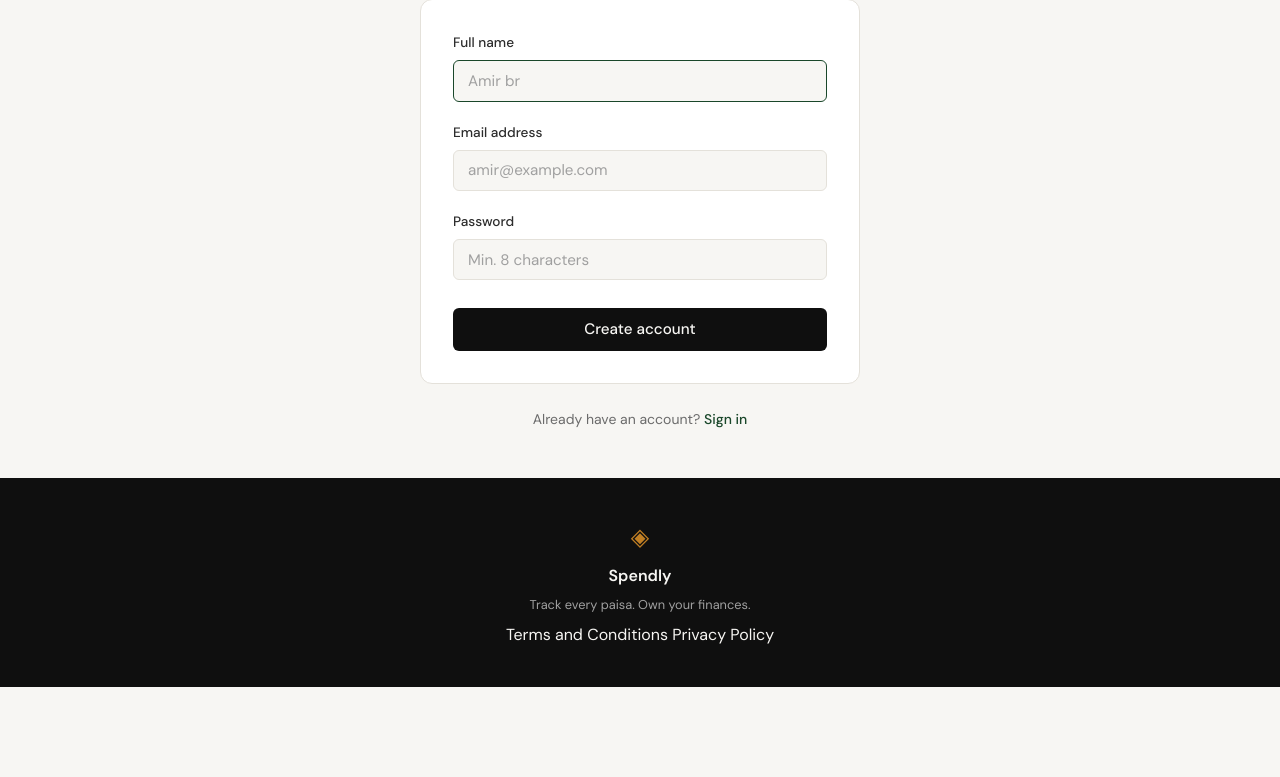
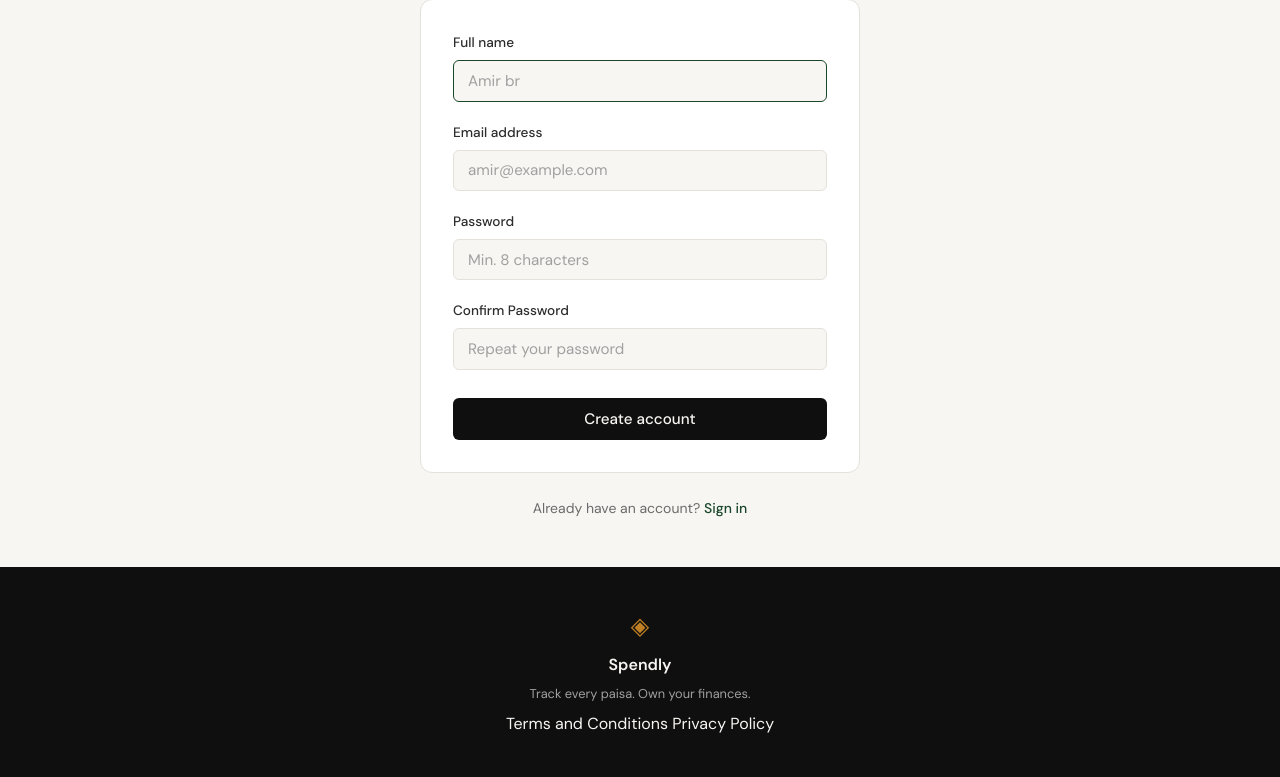
Before and after one commit to AmirBR996/Agentic_coding_Claude-Code, a FastAPI app: page /register in a window 1280 px wide. Shown: the part 224-1001 px from the top of the page. Before the commit the page ends 911 px from the top, so only its background shows below. Run offline with FastAPI, Linux system fonts and the light colour scheme.

Commit message:
login&register

```diff
--- a/database/db.py
+++ b/database/db.py
@@ -11,6 +11,27 @@ def get_db():
     conn.row_factory = sqlite3.Row
     conn.execute("PRAGMA foreign_keys = ON")
     return conn
+
+def get_user_by_email(email: str):
+    """
+    Retrieves a user from the database by their email address.
+    """
+    with get_db() as conn:
+        return conn.execute("SELECT * FROM users WHERE email = ?", (email,)).fetchone()
+
+def create_user(name: str, email: str, password: str):
+    """
+    Hashes the password and inserts a new user into the users table.
+    Returns the new user's id.
+    """
+    password_hash = generate_password_hash(password)
+    with get_db() as conn:
+        cursor = conn.execute(
+            "INSERT INTO users (name, email, password_hash) VALUES (?, ?, ?)",
+            (name, email, password_hash)
+        )
+        conn.commit()
+        return cursor.lastrowid
 
 def init_db():
     """
--- a/main.py
+++ b/main.py
@@ -1,9 +1,11 @@
-from fastapi import FastAPI, Request
-from fastapi.responses import HTMLResponse
+from fastapi import FastAPI, Request, Form, Depends, HTTPException
+from fastapi.responses import HTMLResponse, RedirectResponse
 from fastapi.staticfiles import StaticFiles
 from fastapi.templating import Jinja2Templates
+from starlette.middleware.sessions import SessionMiddleware
 from contextlib import asynccontextmanager
-from database.db import init_db, seed_db
+from database.db import init_db, seed_db, get_user_by_email, create_user
+from werkzeug.security import check_password_hash
 
 @asynccontextmanager
 async def lifespan(app: FastAPI):
@@ -13,56 +15,90 @@ async def lifespan(app: FastAPI):
 
 app = FastAPI(lifespan=lifespan)
 
+# Session middleware for cookie-based sessions
+app.add_middleware(SessionMiddleware, secret_key="spendly-dev-secret-key")
+
 app.mount("/static", StaticFiles(directory="static"), name="static")
 
 templates = Jinja2Templates(directory="templates")
 
+# Dependency to protect routes
+def get_current_user(request: Request):
+    user_id = request.session.get("user_id")
+    if not user_id:
+        # Redirect to login if not authenticated
+        raise HTTPException(status_code=303, headers={"Location": "/login"})
+    return user_id
 
 @app.get("/", response_class=HTMLResponse)
 def landing(request: Request):
     return templates.TemplateResponse(request, "landing.html")
 
-
 @app.get("/register", response_class=HTMLResponse)
 def register(request: Request):
-    return templates.TemplateResponse(request, "register.html")
+    error = request.query_params.get("error")
+    return templates.TemplateResponse(request, "register.html", {"request": request, "error": error})
 
+@app.post("/register")
+def register_post(
+    request: Request,
+    name: str = Form(...),
+    email: str = Form(...),
+    password: str = Form(...),
+    confirm_password: str = Form(...)
+):
+    if not name or not email or not password or not confirm_password:
+        return RedirectResponse(url="/register?error=All+fields+are+required", status_code=303)
+
+    if password != confirm_password:
+        return RedirectResponse(url="/register?error=Passwords+do+not+match", status_code=303)
+
+    try:
+        create_user(name, email, password)
+    except Exception: # sqlite3.IntegrityError typically handled here
+        return RedirectResponse(url="/register?error=Email+already+registered", status_code=303)
+
+    return RedirectResponse(url="/login?success=Account+created+successfully", status_code=303)
 
 @app.get("/login", response_class=HTMLResponse)
 def login(request: Request):
-    return templates.TemplateResponse(request, "login.html")
+    error = request.query_params.get("error")
+    return templates.TemplateResponse(request, "login.html", {"request": request, "error": error})
 
+@app.post("/login")
+def login_post(request: Request, email: str = Form(...), password: str = Form(...)):
+    user = get_user_by_email(email)
+    if user and check_password_hash(user["password_hash"], password):
+        request.session["user_id"] = user["id"]
+        return RedirectResponse(url="/profile", status_code=303)
+
+    return RedirectResponse(url="/login?error=Invalid+email+or+password", status_code=303)
+
+@app.get("/logout")
+def logout(request: Request):
+    request.session.clear()
+    return RedirectResponse(url="/", status_code=303)
+
+@app.get("/profile", response_class=HTMLResponse)
+def profile(request: Request, user_id: int = Depends(get_current_user)):
+    return HTMLResponse(f"Welcome to your profile, User ID: {user_id}!")
 
 @app.get("/terms", response_class=HTMLResponse)
 def terms(request: Request):
     return templates.TemplateResponse(request, "terms.html")
 
-
 @app.get("/privacy", response_class=HTMLResponse)
 def privacy(request: Request):
     return templates.TemplateResponse(request, "privacy.html")
 
-
-@app.get("/logout")
-def logout():
-    return "Logout — coming in Step 3"
-
-
-@app.get("/profile")
-def profile():
-    return "Profile page — coming in Step 4"
-
-
 @app.get("/expenses/add")
-def add_expense():
+def add_expense(user_id: int = Depends(get_current_user)):
     return "Add expense — coming in Step 7"
 
-
 @app.get("/expenses/{id}/edit")
-def edit_expense(id: int):
+def edit_expense(id: int, user_id: int = Depends(get_current_user)):
     return "Edit expense — coming in Step 8"
 
-
 @app.get("/expenses/{id}/delete")
-def delete_expense(id: int):
+def delete_expense(id: int, user_id: int = Depends(get_current_user)):
     return "Delete expense — coming in Step 9"
--- a/templates/register.html
+++ b/templates/register.html
@@ -54,6 +54,18 @@
                     >
                 </div>
 
+                <div class="form-group">
+                    <label for="confirm_password">Confirm Password</label>
+                    <input
+                        type="password"
+                        id="confirm_password"
+                        name="confirm_password"
+                        class="form-input"
+                        placeholder="Repeat your password"
+                        required
+                    >
+                </div>
+
                 <button type="submit" class="btn-submit">Create account</button>
             </form>
         </div>
```
Also changed, not shown: .claude/specs/authentication.md (added), .claude/specs/registration.md (added), spendly.db.
